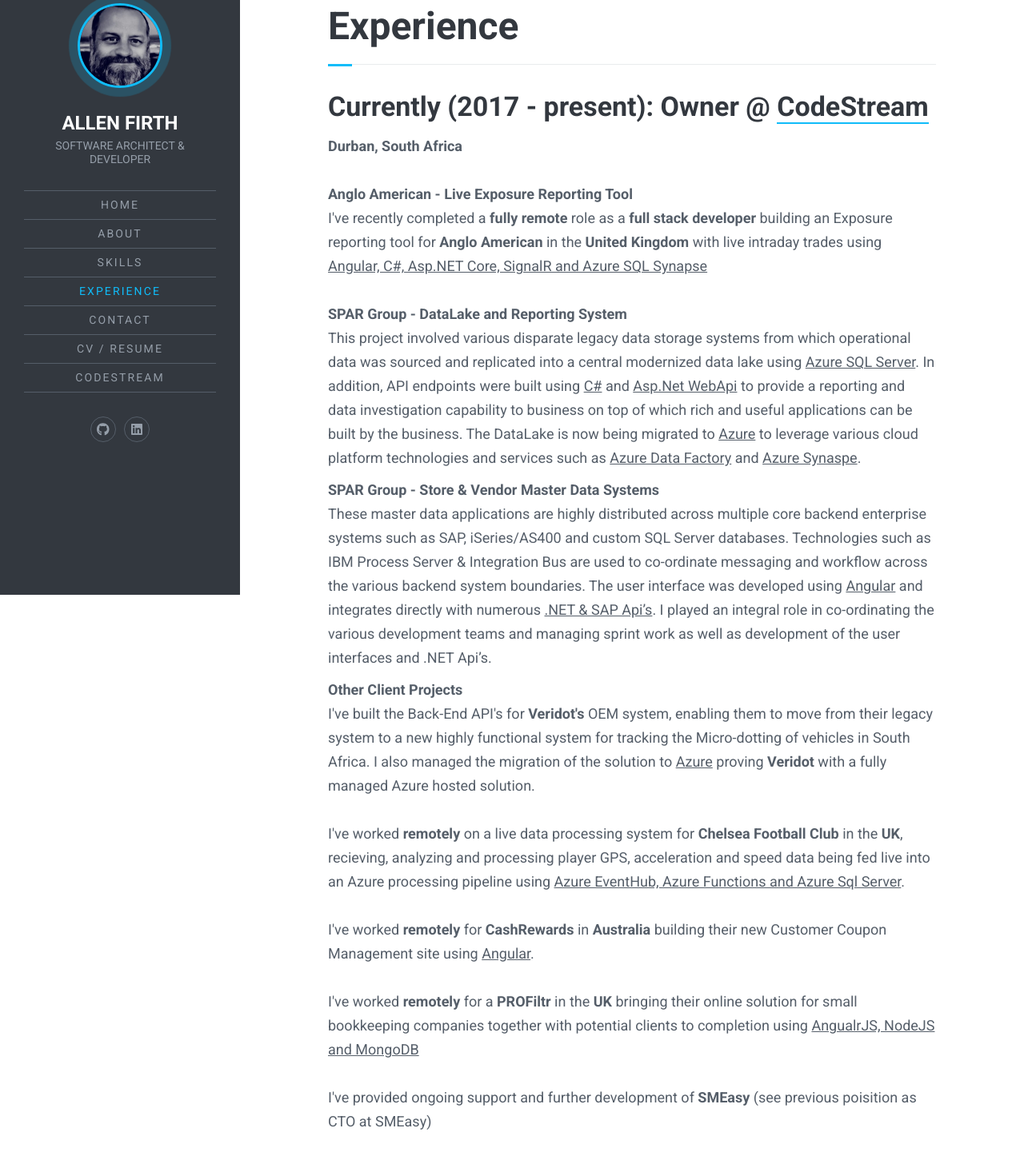
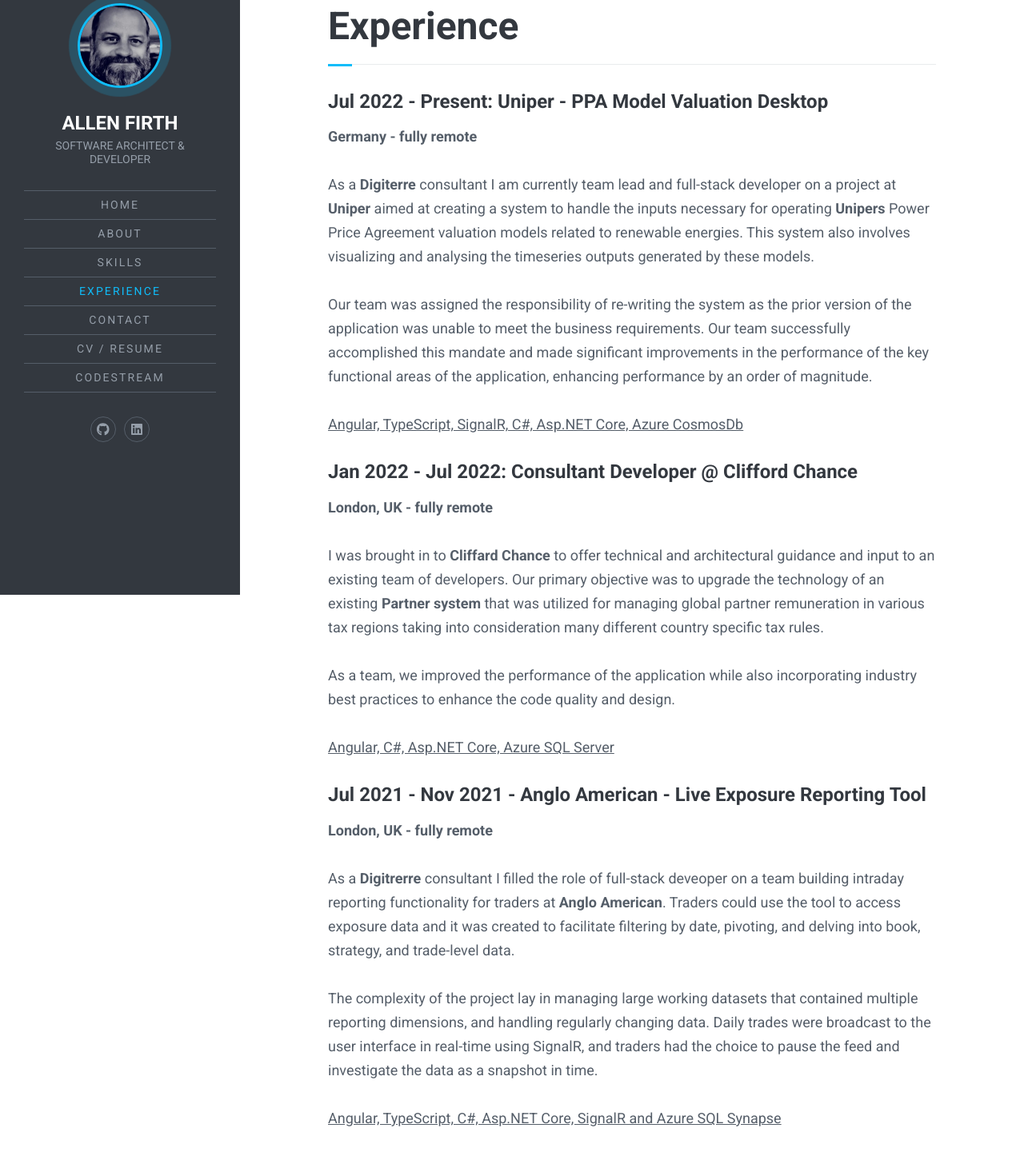
Before and after one commit to halcharger/website-allenfirth-info, an Angular app: page /experience in a window 1280 px wide. Shown: the part 56-1502 px from the top of the page at 80% size. Built offline with nearby package versions, Linux system fonts and the light colour scheme.

Commit message:
updates to skills and experience

```diff
--- a/src/app/experience/experience.component.html
+++ b/src/app/experience/experience.component.html
@@ -7,11 +7,23 @@
 
 
   <div class="post-content">
-    <h2 id="currently-2017---present-owner--codestream">Currently (2017 - present): Owner @ <a href="https://www.codestream.co.za">CodeStream</a></h2>
+    <h3>Jul 2022 - Present: Uniper - PPA Model Valuation Desktop</h3>
+    <p><strong>Germany - fully remote</strong></p>
+    <p>As a <strong>Digiterre</strong> consultant I am currently team lead and full-stack developer on a project at <strong>Uniper</strong> aimed at creating a system to handle the inputs necessary for operating <strong>Unipers</strong> Power Price Agreement valuation models related to renewable energies. This system also involves visualizing and analysing the timeseries outputs generated by these models.</p>
+    <p>Our team was assigned the responsibility of re-writing the system as the prior version of the application was unable to meet the business requirements. Our team successfully accomplished this mandate and made significant improvements in the performance of the key functional areas of the application, enhancing performance by an order of magnitude.</p>
+    <p class="underline-text">Angular, TypeScript, SignalR, C#, Asp.NET Core, Azure CosmosDb</p>
+    <h3>Jan 2022 - Jul 2022: Consultant Developer @ Clifford Chance </h3>
+    <p><strong>London, UK - fully remote</strong></p>
+    <p>I was brought in to <strong>Cliffard Chance</strong> to offer technical and architectural guidance and input to an existing team of developers. Our primary objective was to upgrade the technology of an existing <strong>Partner system</strong> that was utilized for managing global partner remuneration in various tax regions taking into consideration many different country specific tax rules.</p><p>As a team, we improved the performance of the application while also incorporating industry best practices to enhance the code quality and design.</p>
+    <p class="underline-text">Angular, C#, Asp.NET Core, Azure SQL Server</p>
+    <h3>Jul 2021 - Nov 2021 - Anglo American - Live Exposure Reporting Tool</h3>
+    <p><strong>London, UK - fully remote</strong></p>
+    <p>As a <strong>Digitrerre</strong> consultant I filled the role of full-stack deveoper on a team building intraday reporting functionality for traders at <strong>Anglo American</strong>. Traders could use the tool to access exposure data and it was created to facilitate filtering by date, pivoting, and delving into book, strategy, and trade-level data.</p><p>The complexity of the project lay in managing large working datasets that contained multiple reporting dimensions, and handling regularly changing data. Daily trades were broadcast to the user interface in real-time using SignalR, and traders had the choice to pause the feed and investigate the data as a snapshot in time.</p>
+    <p class="underline-text">Angular, TypeScript, C#, Asp.NET Core, SignalR and Azure SQL Synapse</p>
+
+    <h3 id="currently-2017---present-owner--codestream">2017 - 2021: Various Consulting Roles</h3>
 
 <p><strong>Durban, South Africa</strong></p>
-<div><strong>Anglo American - Live Exposure Reporting Tool</strong></div>
-<P>I've recently completed a <strong>fully remote</strong> role as a <strong>full stack developer</strong> building an Exposure reporting tool for <strong>Anglo American</strong> in the <strong>United Kingdom</strong> with live intraday trades using <span class="underline-text">Angular, C#, Asp.NET Core, SignalR and Azure SQL Synapse</span></P>
 
 <div>
 <div><strong>SPAR Group - DataLake and Reporting System</strong></div>
--- a/src/app/skills/skills.component.html
+++ b/src/app/skills/skills.component.html
@@ -4,11 +4,10 @@
   </header><!-- .post-header -->
 
   <div class="post-subtitle">
-    This is where my current experience lies.
+    I’m a full-stack developer with expert level experience in databases, server-side business logic processing and client-side user interfaces.
   </div><!-- .post-subtitle -->
 
   <div class="post-content">
-    <p>I’m a full-stack developer with expert level experience in databases, server-side business logic processing and client-side user interfaces.</p>
     <p>At a high level, these are the tools of my trade.</p>
     <ul>
       <li>Microsoft Azure, DevOps, Apps  & Infra</li>
```
